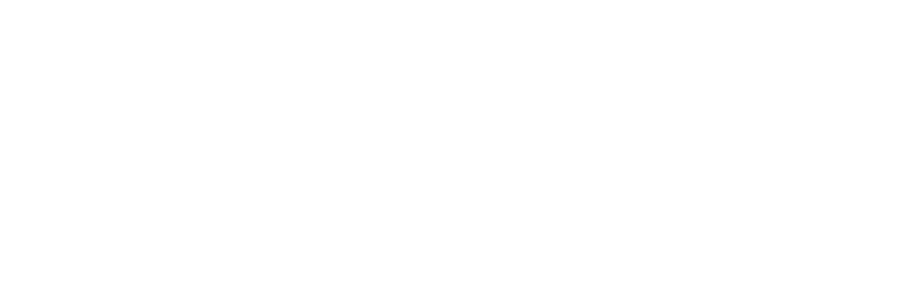
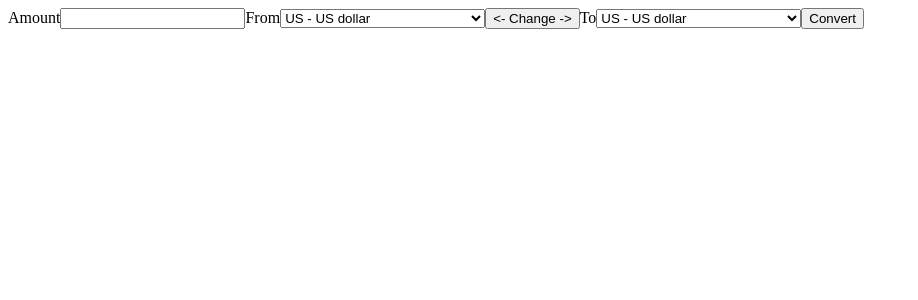
Before and after one commit to masahiroendo/xe-currency-converter-clone, a React (Create React App) app: page / in a window 1280 px wide. Shown: the top 300 px of the page, without its empty margins (0-918 px from the left). Built offline with nearby package versions, Linux system fonts and the light colour scheme.

Commit message:
feat: converter component with form

```diff
--- a/src/App.tsx
+++ b/src/App.tsx
@@ -1,7 +1,9 @@
 import { FC } from "react";
 
+import Converter from "./component/Converter";
+
 const App: FC = () => {
-  return <div className="App"></div>;
+  return <Converter />;
 };
 
 export default App;
--- /dev/null
+++ b/src/component/Converter.tsx
@@ -0,0 +1,35 @@
+import { FC, FormEvent } from "react";
+
+const Converter: FC = () => {
+  const handleSubmit = (e: FormEvent) => {
+    e.preventDefault();
+    console.log("conversion");
+  };
+
+  return (
+    <div>
+      <form onSubmit={handleSubmit}>
+        <label htmlFor="amount">Amount</label>
+        <input id="amount" name="amount" />
+        <label htmlFor="FromCurrency">From</label>
+        <select name="FromCurrency" id="FromCurrency">
+          <option value="USD">US - US dollar</option>
+          <option value="EUR">EUR - Euro</option>
+          <option value="JPN">JPY - Japanese Yen</option>
+          <option value="CNY">CNY - Chinese Yuan Renminbi</option>
+        </select>
+        <button type="button">{"<- Change ->"}</button>
+        <label htmlFor="ToCurrency">To</label>
+        <select name="ToCurrency" id="ToCurrency">
+          <option value="USD">US - US dollar</option>
+          <option value="EUR">EUR - Euro</option>
+          <option value="JPN">JPY - Japanese Yen</option>
+          <option value="CNY">CNY - Chinese Yuan Renminbi</option>
+        </select>
+        <button>Convert</button>
+      </form>
+    </div>
+  );
+};
+
+export default Converter;
```
